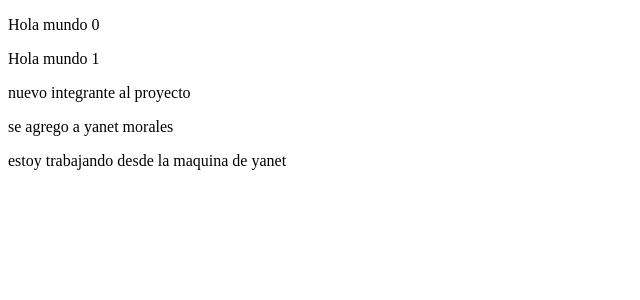
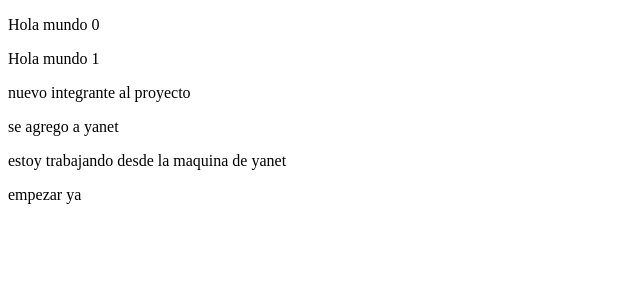
Before and after one commit to wilmer-morales/proAngularA, an Angular app: page / in a window 1280 px wide. Shown: the top 300 px of the page, without its empty margins (0-640 px from the left). Built offline with nearby package versions, Linux system fonts and the light colour scheme.

Commit message:
se va empezar el proyecto

```diff
--- a/src/app/app.component.html
+++ b/src/app/app.component.html
@@ -1,5 +1,6 @@
 <p>Hola mundo 0</p>
 <p>Hola mundo 1</p>
 <p>nuevo integrante al proyecto</p>
-<p>se agrego a yanet morales</p>
+<p>se agrego a yanet</p>
 <p>estoy trabajando desde la maquina de yanet</p>
+<p>empezar ya</p>
```
